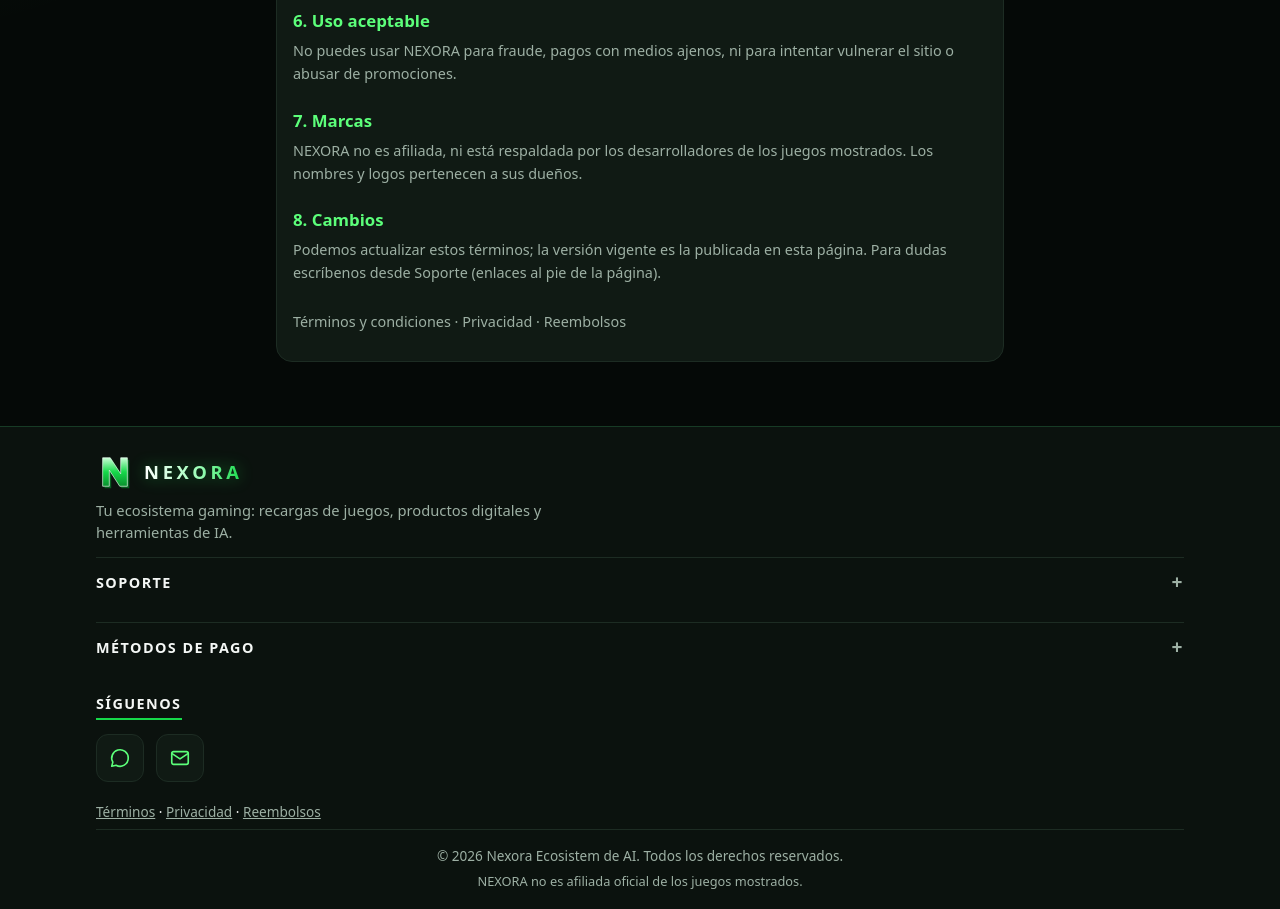
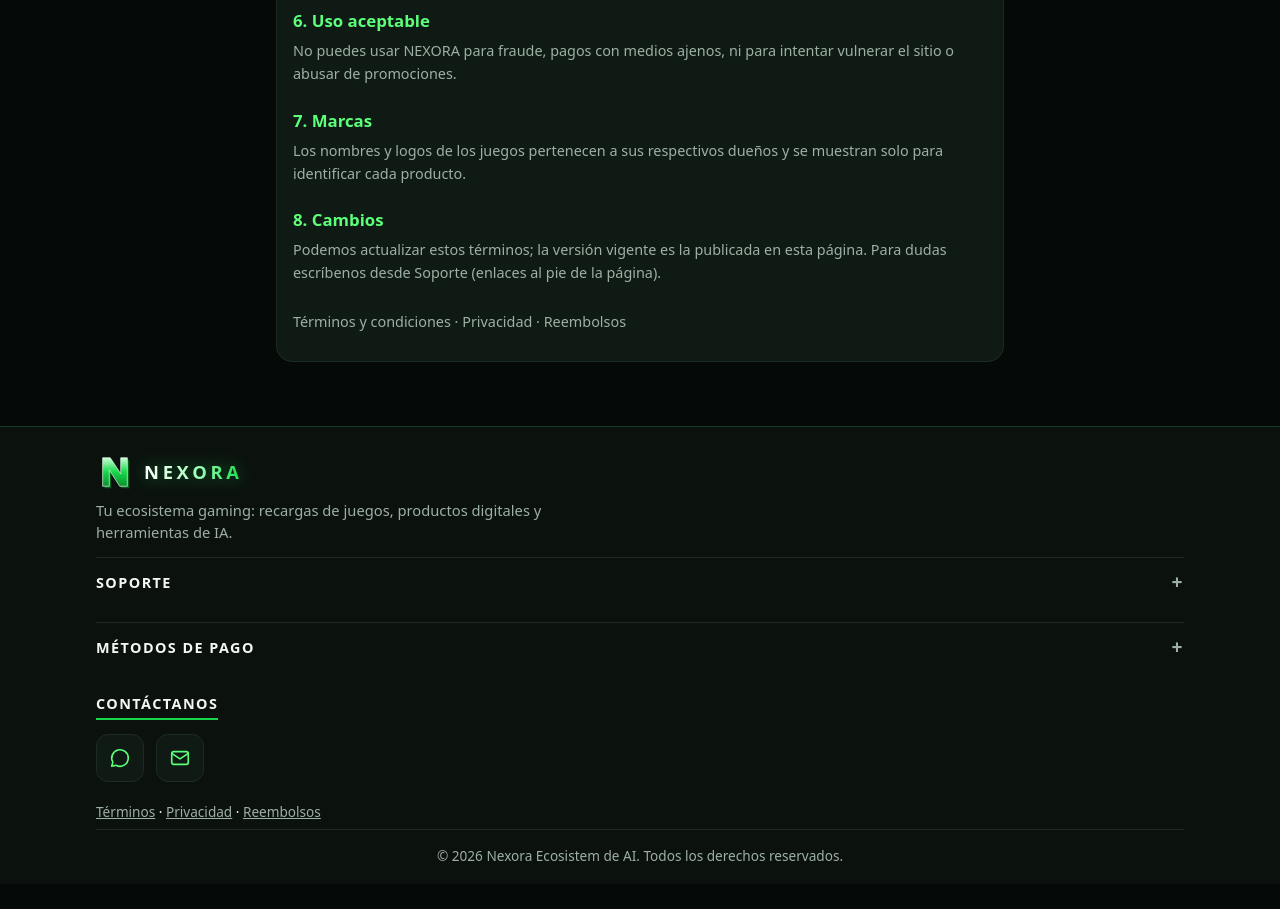
Before and after one commit to Salazar19-Kgr/Nexora, a plain HTML site: page public/terminos.html in a window 1280 px wide. Shown: the part 1040-1949 px from the top of the page. After the commit the page ends 1924 px from the top, so only its background shows below. Drawn offline with nearby package versions, Linux system fonts and the light colour scheme; no server answers.

Commit message:
v24: pie de pagina y terminos

```diff
--- a/public/js/chrome.js
+++ b/public/js/chrome.js
@@ -55,11 +55,10 @@
     '<p class="d">Tu ecosistema gaming: recargas de juegos, productos digitales y herramientas de IA.</p>' +
     '<details><summary>Soporte</summary><p><a href="' + WA + '" target="_blank" rel="noopener">WhatsApp: +58 424 5095002</a></p><p><a href="mailto:prds33735435@gmail.com">prds33735435@gmail.com</a></p></details>' +
     '<details><summary>Métodos de pago</summary><p>Los métodos disponibles se muestran al pagar tu pedido: pago móvil, transferencia, Zelle, USDT y más.</p></details>' +
-    '<h3 class="sig">Síguenos</h3>' +
+    '<h3 class="sig">Contáctanos</h3>' +
     '<div class="social"><a href="' + WA + '" target="_blank" rel="noopener" aria-label="WhatsApp">' + ic('chat') + '</a><a href="mailto:prds33735435@gmail.com" aria-label="Correo">' + ic('mail') + '</a></div>' +
     '<p class="legalrow"><a href="/terminos">Términos</a> · <a href="/privacidad">Privacidad</a> · <a href="/reembolsos">Reembolsos</a></p>' +
-    '<p class="copy">© 2026 Nexora Ecosistem de AI. Todos los derechos reservados.</p>' +
-    '<p class="small">NEXORA no es afiliada oficial de los juegos mostrados.</p></div></footer>';
+    '<p class="copy">© 2026 Nexora Ecosistem de AI. Todos los derechos reservados.</p></div></footer>';
 
   // El panel de administración es solo para administrar: sin tienda, sin perfil, sin soporte.
   var adminHeader = '<header class="topbar adm-top"><div class="wrap bar">' +
--- a/public/terminos.html
+++ b/public/terminos.html
@@ -29,7 +29,7 @@
 <h2>6. Uso aceptable</h2>
 <p>No puedes usar NEXORA para fraude, pagos con medios ajenos, ni para intentar vulnerar el sitio o abusar de promociones.</p>
 <h2>7. Marcas</h2>
-<p>NEXORA no es afiliada, ni está respaldada por los desarrolladores de los juegos mostrados. Los nombres y logos pertenecen a sus dueños.</p>
+<p>Los nombres y logos de los juegos pertenecen a sus respectivos dueños y se muestran solo para identificar cada producto.</p>
 <h2>8. Cambios</h2>
 <p>Podemos actualizar estos términos; la versión vigente es la publicada en esta página. Para dudas escríbenos desde Soporte (enlaces al pie de la página).</p>
 <p class="legalnav"><a href="/terminos">Términos y condiciones</a> · <a href="/privacidad">Privacidad</a> · <a href="/reembolsos">Reembolsos</a></p>
```
